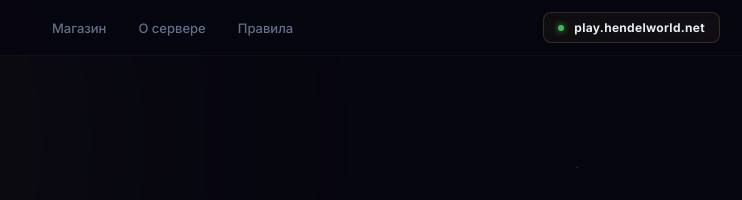
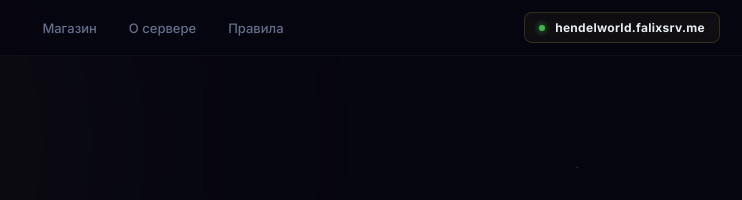
Before and after one commit to Hendel-world/hendel-world.github.io, a plain HTML site: page index.html in a window 1280 px wide. Shown: the top 200 px of the page, 446-1188 px from the left. Drawn offline with Linux system fonts and the light colour scheme.

Commit message:
Update server IP to hendelworld.falixsrv.me

```diff
--- a/index.html
+++ b/index.html
@@ -249,7 +249,7 @@ canvas{position:fixed;inset:0;z-index:0;pointer-events:none}
   </nav>
   <div class="ip-btn" onclick="copyIP()">
     <span class="ip-dot"></span>
-    <span class="ip-text" id="sip">play.hendelworld.net</span>
+    <span class="ip-text" id="sip">hendelworld.falixsrv.me</span>
   </div>
 </div>
 </header>
```
